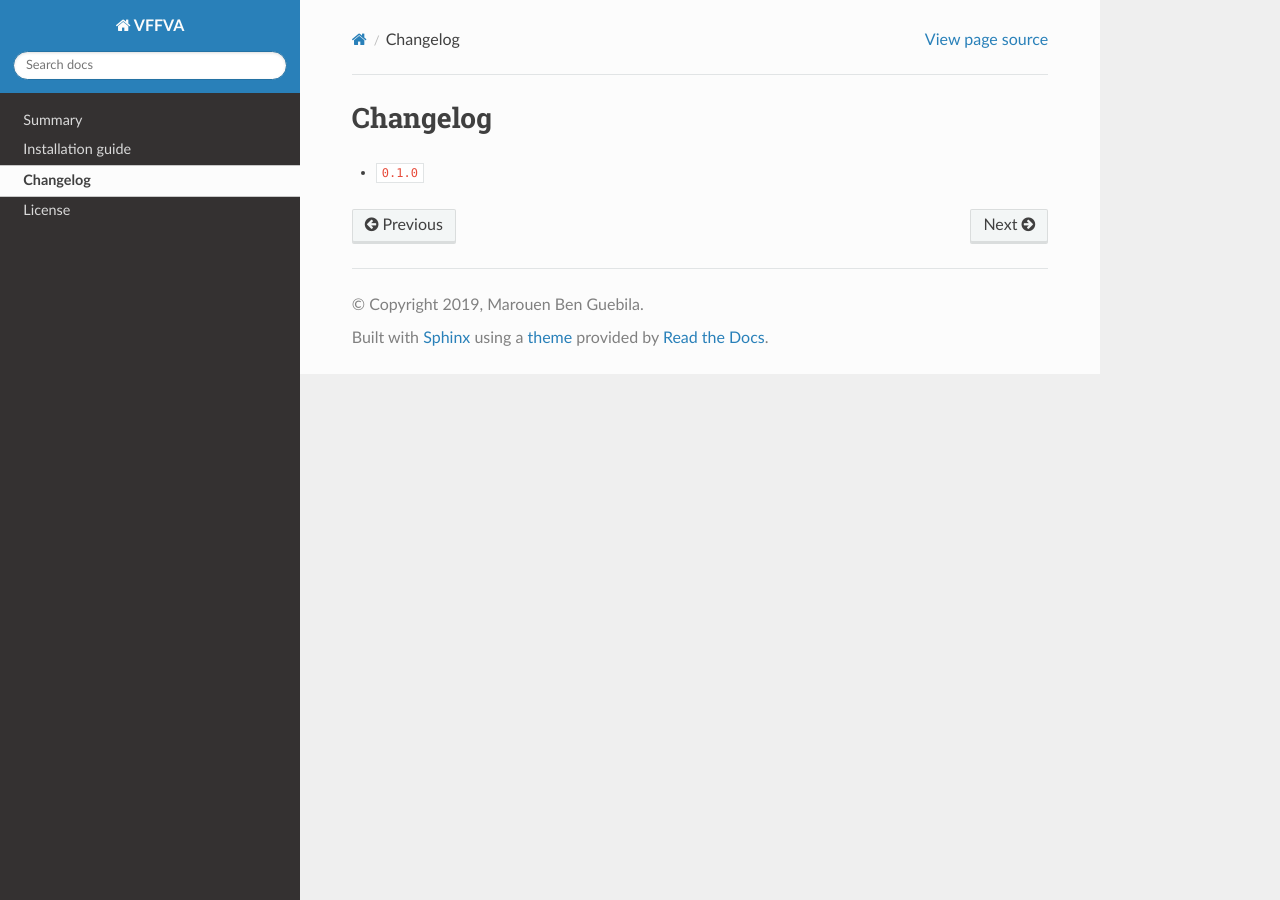
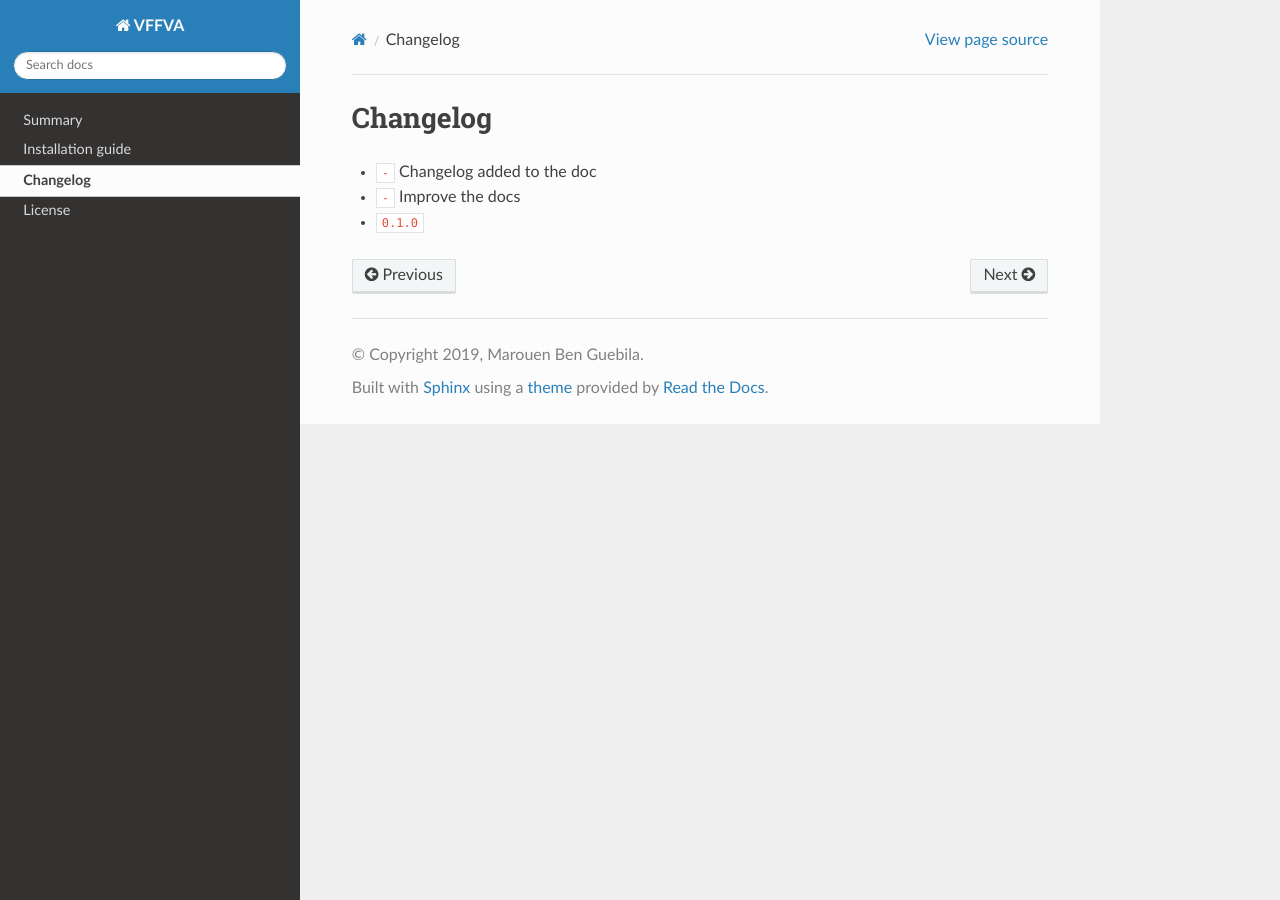
Before and after one commit to marouenbg/VFFVA, a Sphinx documentation site: the page built from docs/changelog.rst, in a window 1280 px wide. Built offline with Sphinx 7.4.7 and the Read the Docs theme 2.0.0, drawn with Linux system fonts in a browser that asks for light colours; cross-references to code outside the pages are shown as plain code.

Commit message:
added doc

```diff
--- a/docs/changelog.rst
+++ b/docs/changelog.rst
@@ -2,4 +2,6 @@
 Changelog
 ==========
 
+* :feature:`-` Changelog added to the doc
+* :feature:`-` Improve the docs
 * :release:`0.1.0 <2018.10.01>`
```
